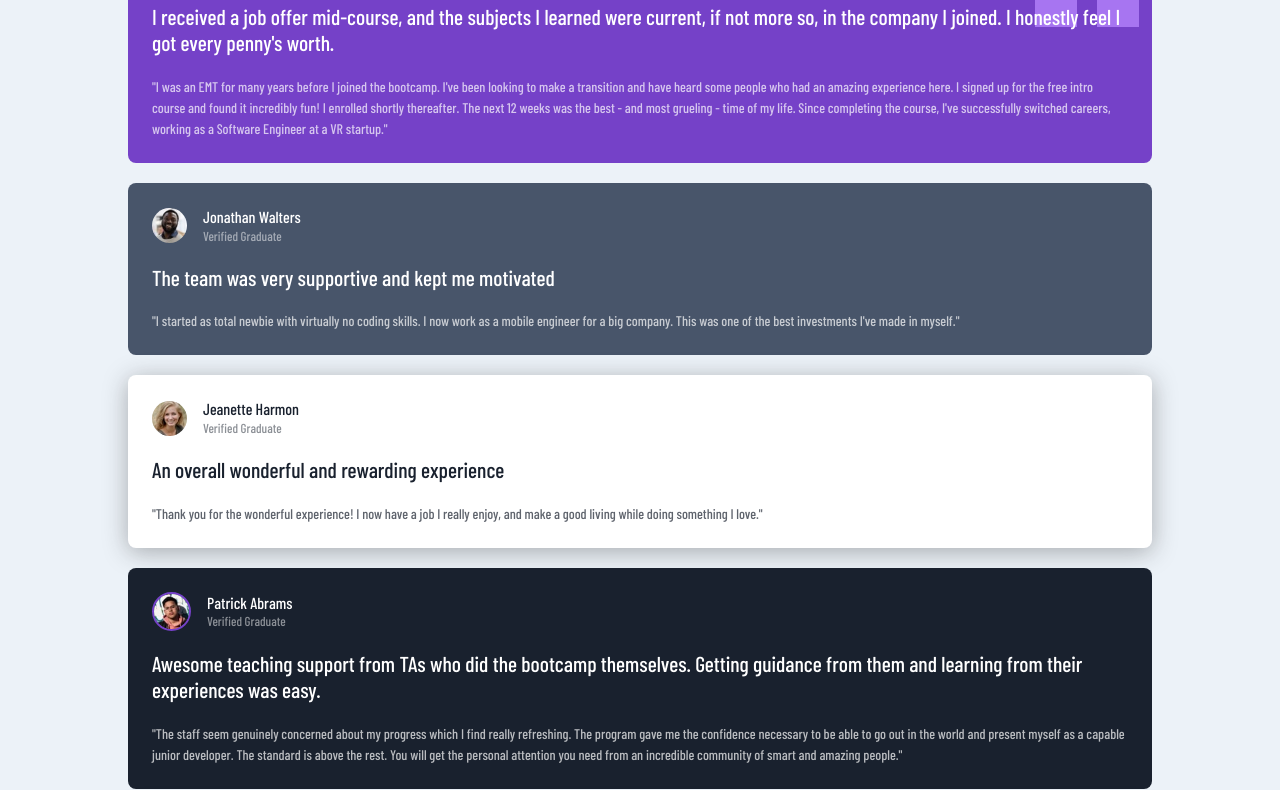
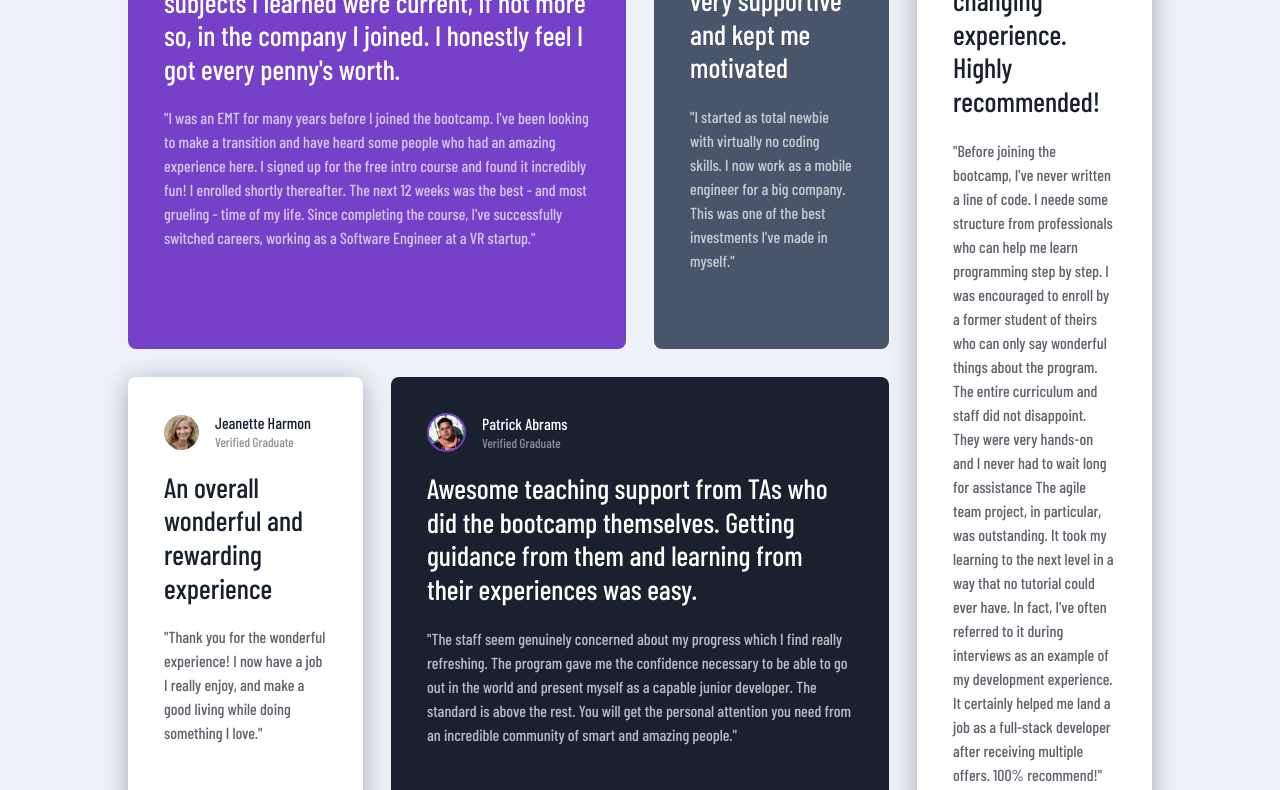
Before and after one commit to Shadowbest/testimonial-cards, a plain HTML site: page index.html in a window 1280 px wide. Shown: the part 143-933 px from the top of the page. Drawn offline with nearby package versions, Linux system fonts and the light colour scheme.

Commit message:
Add styles for desktop view

```diff
--- a/css/main.css
+++ b/css/main.css
@@ -149,3 +149,40 @@ p {
   font-size: 0.875rem;
   font-weight: 500;
 }
+
+/* MEDIA QUERIES */
+@media screen and (min-width: 768px) {
+  body {
+    padding: 0;
+  }
+
+  .container {
+    grid-template-columns: repeat(4, 1fr);
+    gap: 1.75rem;
+  }
+
+  .card {
+    padding: 2.25rem;
+  }
+
+  .card--violet {
+    grid-column: 1 / span 2;
+  }
+
+  .card--dark {
+    grid-column: 2 / span 2;
+  }
+
+  .card--white:last-child {
+    grid-row: 1 / span 2;
+    grid-column: 4 / 5;
+  }
+
+  .card__lead-text {
+    font-size: 1.75rem;
+  }
+
+  .card__quote {
+    font-size: 1rem;
+  }
+}
```
